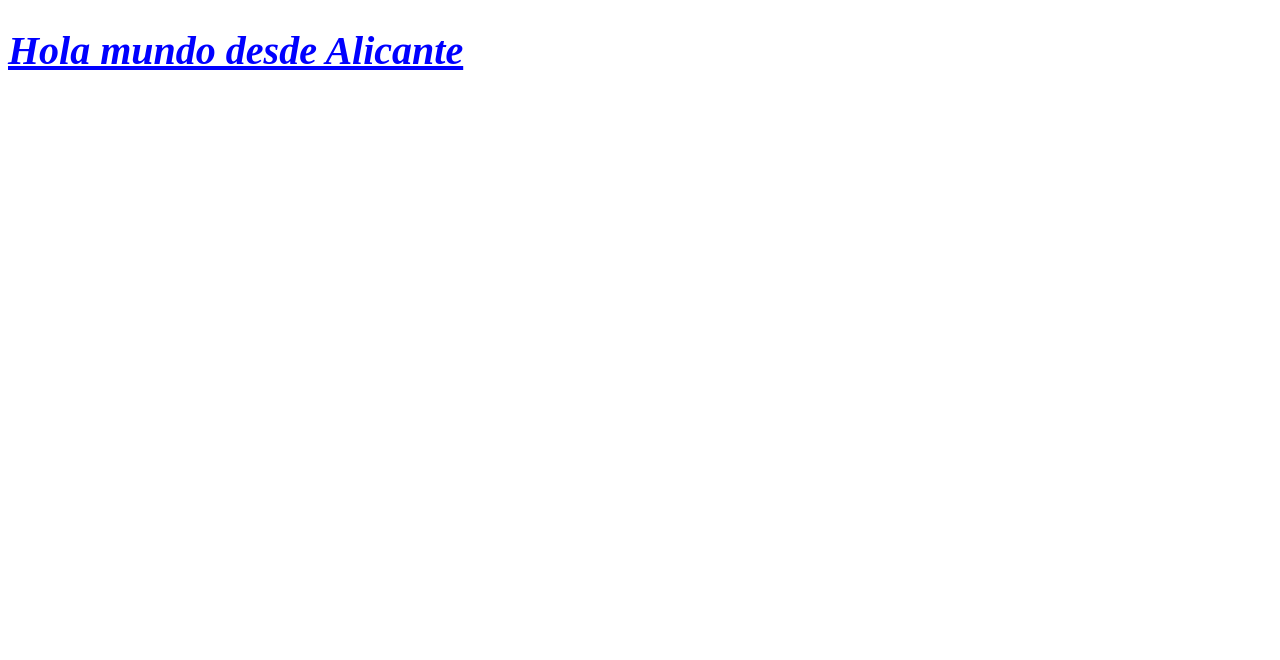
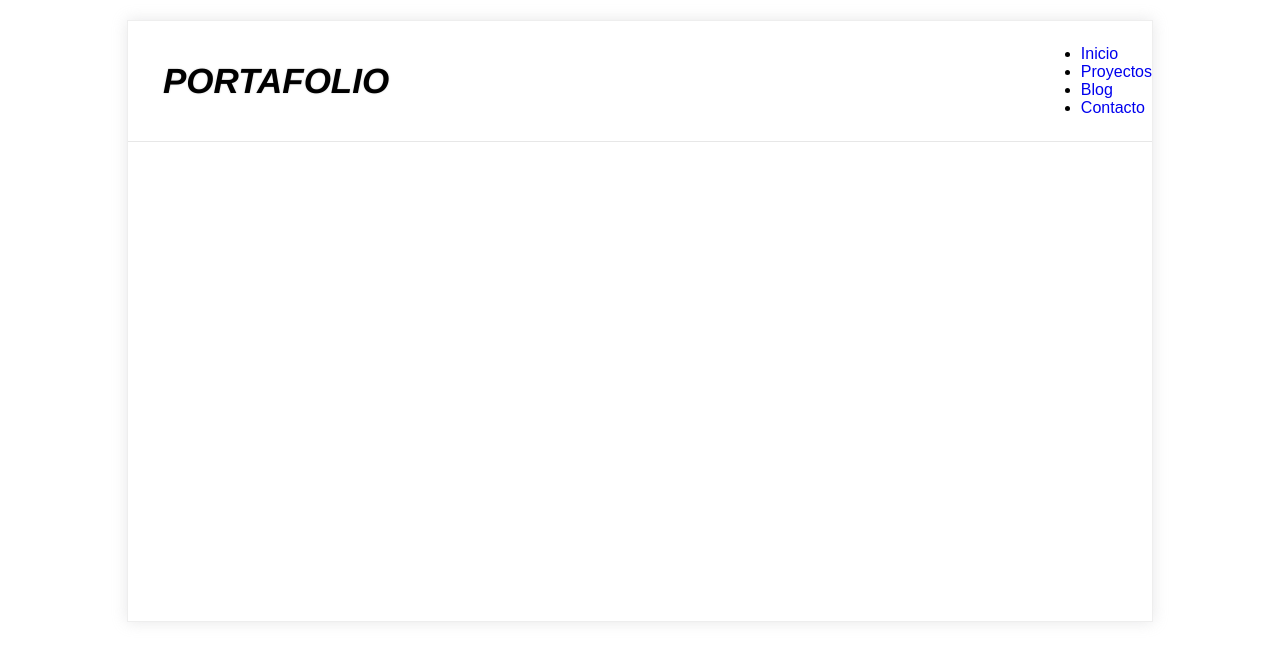
Before and after one commit to willvcg/willvcg.github.io, a plain HTML site: page index.html in a window 1280 px wide. Drawn offline with Linux system fonts and the light colour scheme.

Commit message:
Subiendo los estilos

```diff
--- a/index.html
+++ b/index.html
@@ -8,6 +8,36 @@
     <link rel="stylesheet" href="styles.css" />
 </head>
 <body>
-    <h1>Hola mundo desde Alicante</h1>
+
+    <!---Contenedor de toda la página-->
+    <div id="container">
+
+        <!--Header-->
+        <header id="header">
+
+            <!--Logo-->
+            <div class="logo">
+                <h1>Portafolio</h1>
+            </div>
+
+            <!--Menu de navegación-->
+            <nav id="menu">
+                <ul>
+                    <li><a href="#">Inicio</a></li>
+                    <li><a href="#">Proyectos</a></li>
+                    <li><a href="#">Blog</a></li>
+                    <li><a href="#">Contacto</a></li>
+                </ul>
+            </nav>
+        </header>
+        <!--Fin del Header-->
+
+        <section id="content">
+
+        </section>
+
+
+    </div>
+    <!---Fin del contenedor de toda la página-->
 </body>
 </html>
--- a/styles.css
+++ b/styles.css
@@ -1,6 +1,42 @@
-h1{
-    font-size: 40px;
-    color: blue;
-    text-decoration: underline;
+*{
+    padding: 0px;
+    margin: 0px;
+    font-family: Arial, Helvetica, sans-serif;
+    text-decoration: none;
+}
+
+/*Contenedor principal de toda la página*/
+#container{
+    width: 80%;
+    margin: 0px auto;
+    margin-top: 20px;
+    margin-bottom: 20px;
+    border: 1px solid #eee;
+    box-shadow: 0px 0px 14px rgba(225, 225, 226, 0.8);
+    height: auto;
+    min-height: 600px;
+}
+
+/*Header - Contenedor del logo y menu*/
+#header{
+    display: flex;
+    height: 120px;
+    align-items: center;
+    justify-content: space-between;
+    border-bottom: 1px solid rgba(225, 225, 226, 0.8);
+}
+
+/*Logo*/
+.logo{
+    text-transform: uppercase;
+    margin-left: 15px;
+    padding: 20px;
+    text-shadow: 0px 0px 2px #ccc;
+}
+
+.logo h1{
+    font-size: 35px;
     font-style: italic;
+    font-family: Helvetica;
+    font-weight: 800;
 }
```
